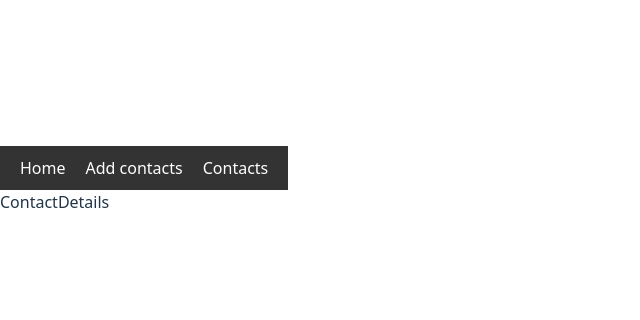
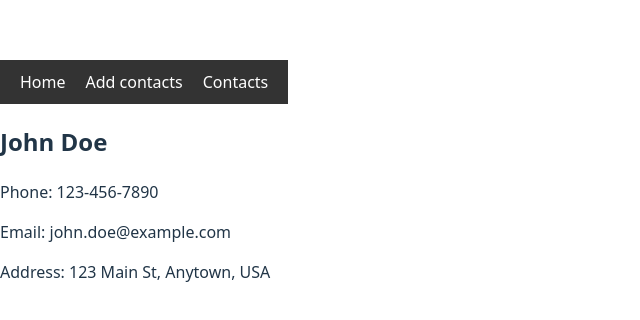
Before and after one commit to jeerola/fundamentals-of-react, a React app in the folder modules/final-project/application/: page /contacts/1 in a window 1280 px wide. Shown: the part 220-540 px from the top of the page, without its empty margins (0-640 px from the left). Built offline with nearby package versions, Linux system fonts and the light colour scheme; the HTML template or start-up script is replaced by a standard one.

Commit message:
Update ContactDetails.jsx

```diff
--- a/modules/final-project/application/src/components/ContactDetails.jsx
+++ b/modules/final-project/application/src/components/ContactDetails.jsx
@@ -1,4 +1,18 @@
-function ContactDetails() {
-  return <div>ContactDetails</div>;
+import { useParams } from "react-router-dom";
+
+function ContactDetails({ contacts }) {
+  const { id } = useParams();
+  const contact = contacts.find((c) => c.id.toString() === id);
+
+  if (!contact) return <p>Contact not found!</p>
+
+  return (
+    <div>
+      <h2>{contact.name}</h2>
+      <p>Phone: {contact.phone}</p>
+      <p>Email: {contact.email}</p>
+      <p>Address: {contact.address}</p>
+    </div>
+  );
 }
 export default ContactDetails;
```
